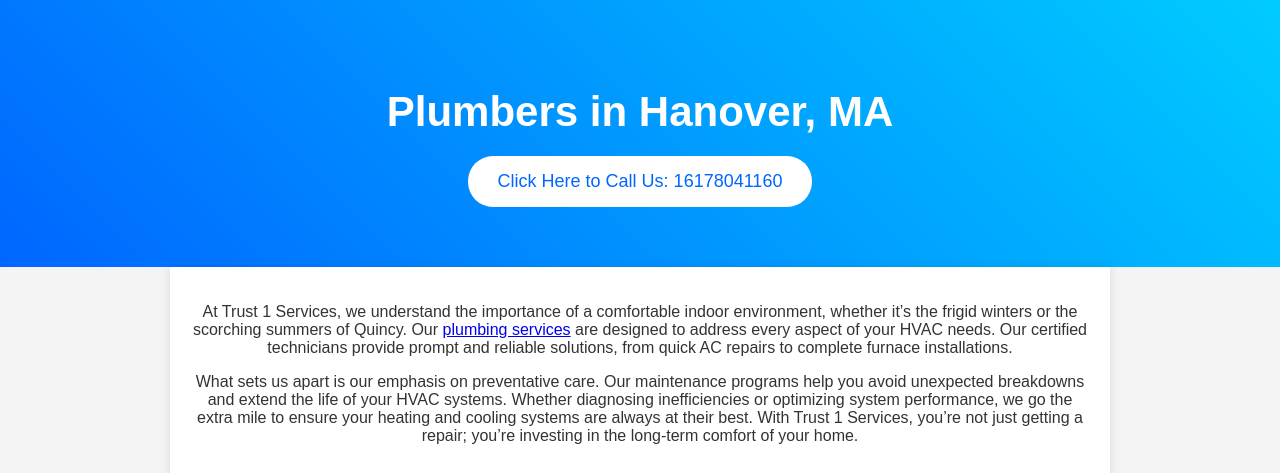
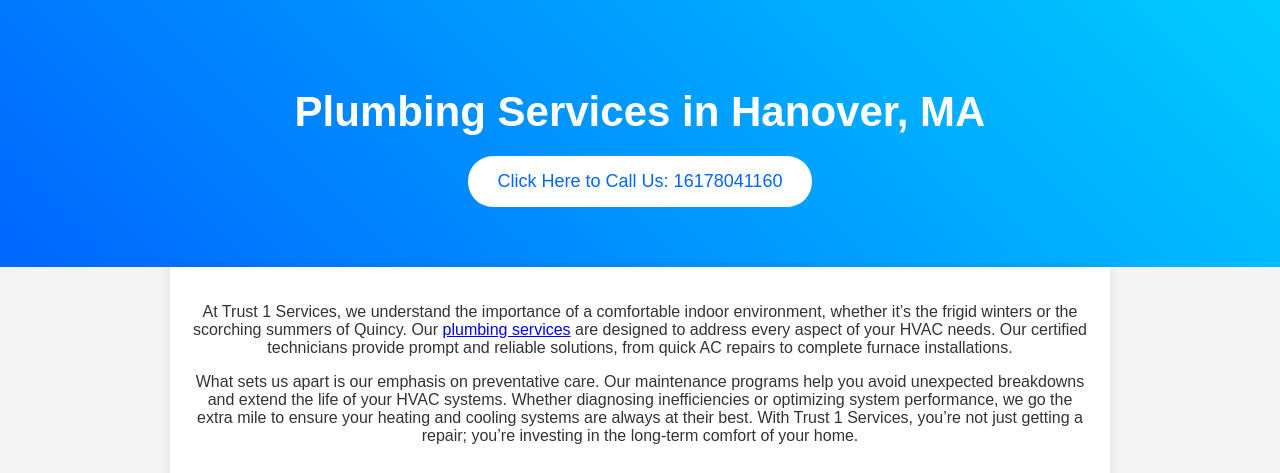
Before and after one commit to trust-1-service-plumbing-heat/trust-1-service-plumbing-heat, a plain HTML site: page index.html in a window 1280 px wide. Shown: the top 473 px of the page. Drawn offline with Linux system fonts and the light colour scheme.

Commit message:
Update index.html

```diff
--- a/index.html
+++ b/index.html
@@ -6,8 +6,8 @@
     <meta http-equiv="Content-Type" content="text/html; charset=utf-8">
     <meta name="description" content="Trust 1 Services has become synonymous with reliability, professionalism, and customer-focused service in Quincy, MA." />
     <meta name="keywords" content="Plumbers, Plumbing services, Water heater repair" />
-    <meta property="og:title" content="Plumbers in Hanover, MA" />
-    <title>Plumbers in Hanover, MA</title>
+    <meta property="og:title" content="Plumbing Services in Hanover, MA" />
+    <title>Plumbing Services in Hanover, MA</title>
     <style>
         body {
             font-family: Arial, sans-serif;
@@ -62,7 +62,7 @@
 
     <!-- Hero Section -->
     <div class="hero">
-        <h1>Plumbers in Hanover, MA</h1>
+        <h1>Plumbing Services in Hanover, MA</h1>
         <button onclick="window.location.href='tel:+116178041160'">Click Here to Call Us: 16178041160</button>
     </div>
 
```
